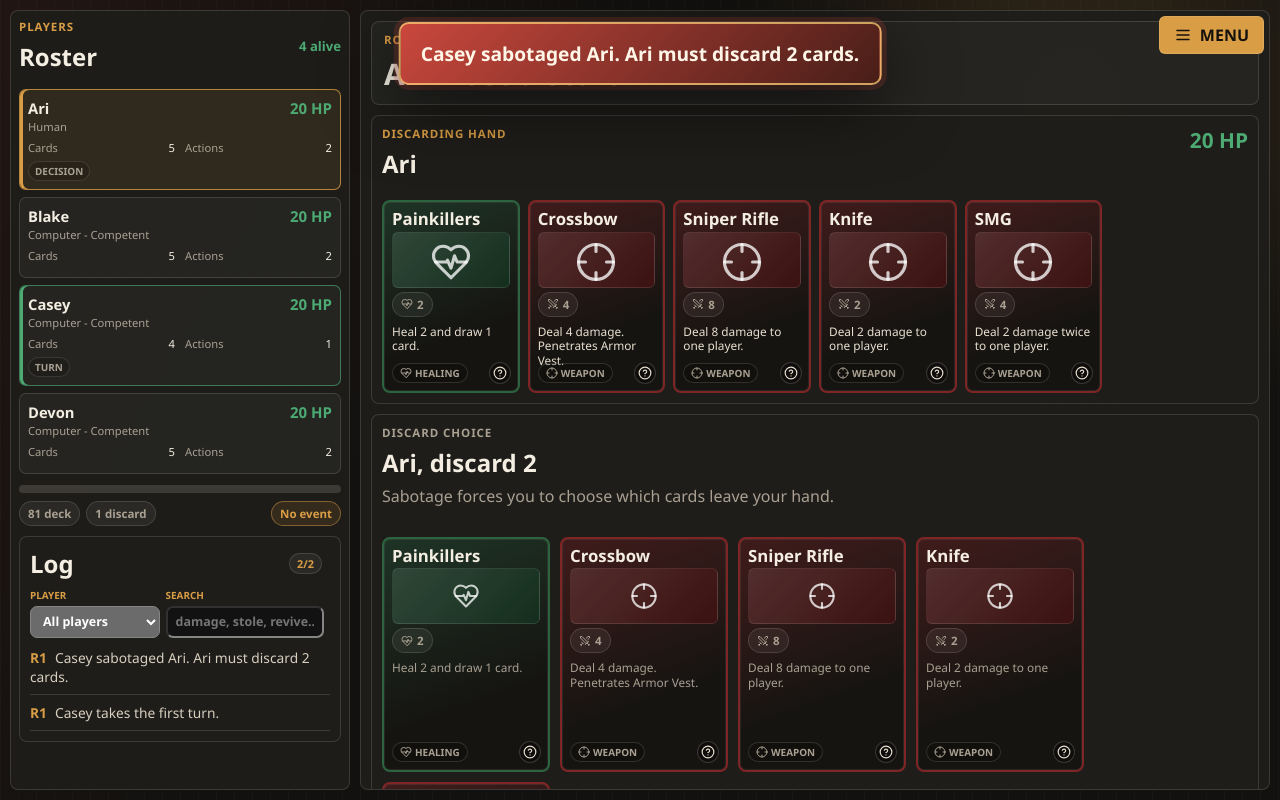
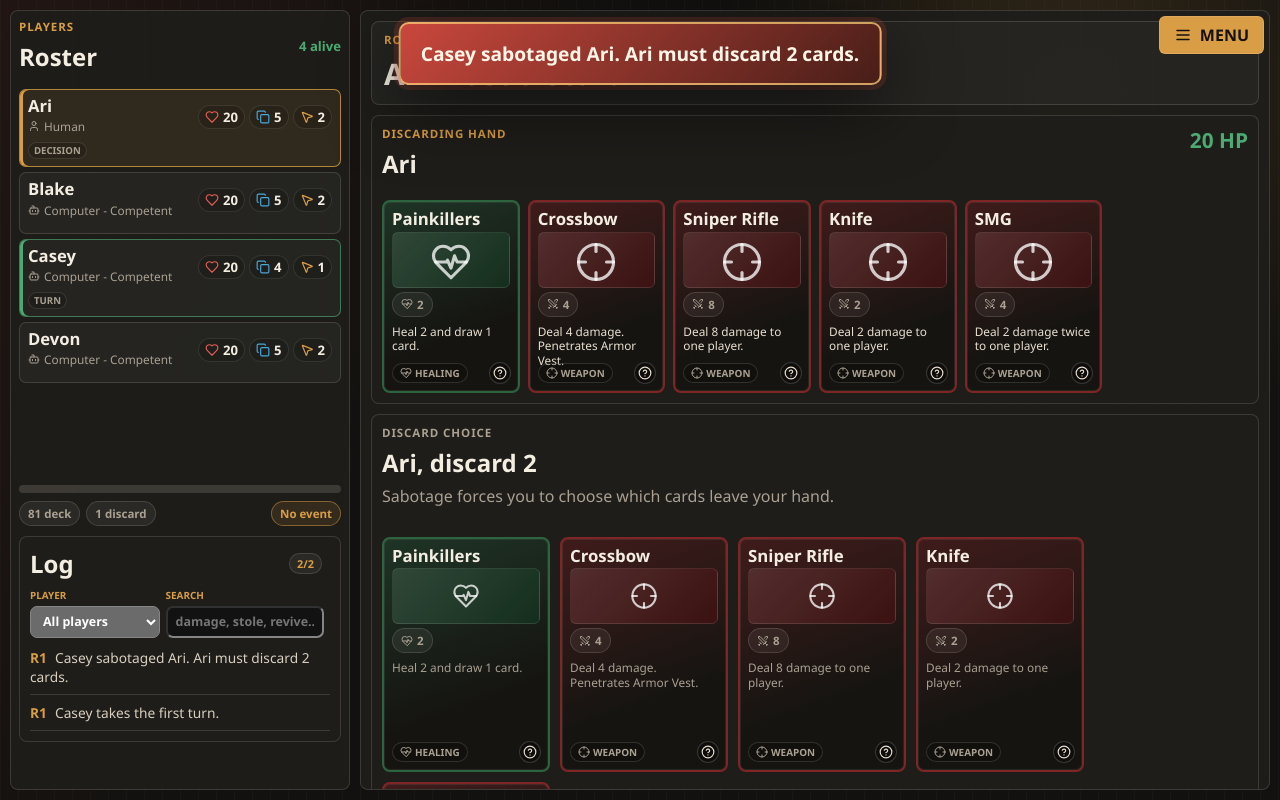
Before and after one commit to gcoxdev/outdrawn, a React (Vite) app: page / in a window 1280 px wide. Both pictures are taken after a click on the button "START GAME". Built offline with nearby package versions, Linux system fonts and the light colour scheme.

Commit message:
feat: rename game to Outdrawn

```diff
--- a/index.html
+++ b/index.html
@@ -3,7 +3,7 @@
   <head>
     <meta charset="UTF-8" />
     <meta name="viewport" content="width=device-width, initial-scale=1.0" />
-    <title>Last Hand Standing</title>
+    <title>Outdrawn</title>
   </head>
   <body>
     <div id="root"></div>
--- a/package.json
+++ b/package.json
@@ -1,5 +1,5 @@
 {
-  "name": "last-hand-standing",
+  "name": "outdrawn",
   "private": true,
   "version": "0.1.0",
   "type": "module",
--- a/src/components/PlayerRoster.tsx
+++ b/src/components/PlayerRoster.tsx
@@ -1,3 +1,4 @@
+import { Bot, Copy, Heart, MousePointer2, User } from "lucide-react";
 import { labelTeam } from "../game/rules";
 import type { GameState, PlayerId, PlayerState } from "../game/types";
 
@@ -25,6 +26,8 @@ export function PlayerRoster({ state, currentPlayerId, decisionPlayerId, display
           <article
             className={[
               "player-roster-card",
+              player.teamId === "team_a" ? "is-team-a" : "",
+              player.teamId === "team_b" ? "is-team-b" : "",
               player.id === decisionPlayerId ? "is-decision" : "",
               player.id === currentPlayerId ? "is-current" : "",
               player.id === displayPlayerId ? "is-display" : "",
@@ -37,20 +40,26 @@ export function PlayerRoster({ state, currentPlayerId, decisionPlayerId, display
             <div className="player-roster-card__identity">
               <div>
                 <h3>{player.name}</h3>
-                <p>{labelController(player)}</p>
+                <p>
+                  {player.controller.type === "computer" ? <Bot size={12} /> : <User size={12} />}
+                  {labelController(player)}
+                </p>
               </div>
-              <strong>{player.health} HP</strong>
+              <div className="player-roster-card__stats" aria-label={`${player.name} stats`}>
+                <span className="stat-health" title="Health">
+                  <Heart size={14} />
+                  {player.health}
+                </span>
+                <span className="stat-cards" title="Cards">
+                  <Copy size={14} />
+                  {player.hand.length}
+                </span>
+                <span className="stat-actions" title="Actions">
+                  <MousePointer2 size={14} />
+                  {player.actionsRemaining}
+                </span>
+              </div>
             </div>
-            <dl>
-              <div>
-                <dt>Cards</dt>
-                <dd>{player.hand.length}</dd>
-              </div>
-              <div>
-                <dt>Actions</dt>
-                <dd>{player.actionsRemaining}</dd>
-              </div>
-            </dl>
             <div className="player-roster-card__chips">
               {player.teamId && <span>{labelTeam(player.teamId)}</span>}
               {player.id === decisionPlayerId && <span>Decision</span>}
--- a/src/components/SetupScreen.tsx
+++ b/src/components/SetupScreen.tsx
@@ -119,7 +119,7 @@ export function SetupScreen({ settings, dispatch, onStart }: SetupScreenProps) {
     <main className="setup-screen">
       <GameMenu settings={settings} dispatch={dispatch} />
       <section className="setup-screen__panel">
-        <h1>Last Hand Standing</h1>
+        <h1>Outdrawn</h1>
 
         <div className="lobby-grid">
           <section className="lobby-section lobby-section--players">
--- a/src/components/WinnerModal.tsx
+++ b/src/components/WinnerModal.tsx
@@ -32,7 +32,7 @@ export function WinnerModal({ winner, winnerTeamId, winnerTeamMembers, dispatch
           <X size={24} strokeWidth={2.4} />
         </button>
         <Trophy className="winner-modal__icon" size={46} />
-        <p className="eyebrow">Last Hand Standing</p>
+        <p className="eyebrow">Outdrawn</p>
         <h2>{winnerTitle}</h2>
         <p>{winnerText}</p>
         <button className="primary-command" type="button" onClick={() => dispatch({ type: "RESET_GAME" })}>
--- a/src/data/cards.ts
+++ b/src/data/cards.ts
@@ -1,4 +1,4 @@
-// Last Hand Standing — Card Dataset v0.1
+// Outdrawn - Card Dataset v0.1
 // Designed for the first web prototype.
 
 export type CardType = "weapon" | "defense" | "ability" | "healing" | "event";
--- a/src/game/combat.ts
+++ b/src/game/combat.ts
@@ -174,7 +174,7 @@ export function resolveAttack(
   if (winner || winnerTeamId) {
     winnerId = winner?.id ?? nextState.players.find((player) => player.teamId === winnerTeamId && !player.eliminated)?.id ?? null;
     phase = "gameOver";
-    messages.push(winnerTeamId ? `${labelTeam(winnerTeamId)} is the last team standing.` : `${winner!.name} is the last hand standing.`);
+    messages.push(winnerTeamId ? `${labelTeam(winnerTeamId)} is the last team standing.` : `${winner!.name} wins.`);
   }
 
   return {
@@ -309,7 +309,7 @@ export function resolveSecondaryDamage(
       winnerId: winner?.id ?? nextState.players.find((player) => player.teamId === winnerTeamId && !player.eliminated)?.id ?? null,
       winnerTeamId
     };
-    messages.push(winnerTeamId ? `${labelTeam(winnerTeamId)} is the last team standing.` : `${winner!.name} is the last hand standing.`);
+    messages.push(winnerTeamId ? `${labelTeam(winnerTeamId)} is the last team standing.` : `${winner!.name} wins.`);
   }
 
   return { state: nextState, messages };
--- a/src/game/reducer.ts
+++ b/src/game/reducer.ts
@@ -164,7 +164,7 @@ function completeGame(state: GameState, winner: PlayerState | null, winnerTeamId
     winnerTeamId
       ? `${labelTeam(winnerTeamId)} is the last team standing.`
       : winner
-        ? `${winner.name} is the last hand standing.`
+        ? `${winner.name} wins.`
         : "No winner remains."
   );
 }
@@ -1472,7 +1472,7 @@ function resolveMinigunAttack(state: GameState, attacker: PlayerState, weapon: C
       winnerId: winner?.id ?? players.find((player) => player.teamId === winnerTeamId && !player.eliminated)?.id ?? null,
       winnerTeamId
     };
-    messages.push(winnerTeamId ? `${labelTeam(winnerTeamId)} is the last team standing.` : `${winner!.name} is the last hand standing.`);
+    messages.push(winnerTeamId ? `${labelTeam(winnerTeamId)} is the last team standing.` : `${winner!.name} wins.`);
   }
 
   return {
--- a/src/game/setup.ts
+++ b/src/game/setup.ts
@@ -11,7 +11,7 @@ export function createNewGame(
   const playerSetups = normalizePlayerSetups(playerInputs);
 
   if (playerSetups.length < 3 || playerSetups.length > 6) {
-    throw new Error("Last Hand Standing requires 3 to 6 players.");
+    throw new Error("Outdrawn requires 3 to 6 players.");
   }
 
   let mainDeck = shuffleDeck(expandDeck(mainDeckCards, "main"), random);
--- a/src/index.css
+++ b/src/index.css
@@ -740,16 +740,26 @@ p {
 
 .player-roster__list {
   display: grid;
-  gap: 7px;
+  gap: 5px;
 }
 
 .player-roster-card {
   display: grid;
-  gap: 6px;
+  gap: 5px;
   border: 1px solid var(--line);
   border-radius: 7px;
-  padding: 8px;
+  padding: 7px 8px;
   background: rgba(255, 255, 255, 0.035);
+}
+
+.player-roster-card.is-team-a {
+  border-color: rgba(62, 150, 218, 0.44);
+  background: linear-gradient(90deg, rgba(62, 150, 218, 0.14), rgba(255, 255, 255, 0.032));
+}
+
+.player-roster-card.is-team-b {
+  border-color: rgba(218, 91, 82, 0.44);
+  background: linear-gradient(90deg, rgba(218, 91, 82, 0.14), rgba(255, 255, 255, 0.032));
 }
 
 .player-roster-card.is-decision {
@@ -770,63 +780,72 @@ p {
 .player-roster-card__identity {
   display: grid;
   grid-template-columns: minmax(0, 1fr) auto;
+  align-items: center;
   gap: 8px;
 }
 
 .player-roster-card h3 {
-  margin-bottom: 1px;
+  margin-bottom: 0;
   overflow-wrap: anywhere;
-  font-size: 0.92rem;
+  font-size: 1.04rem;
+  line-height: 1.1;
 }
 
 .player-roster-card p {
+  display: inline-flex;
+  align-items: center;
+  gap: 4px;
   margin-bottom: 0;
   color: var(--muted);
-  font-size: 0.7rem;
-}
-
-.player-roster-card strong {
-  color: var(--green);
-  font-size: 0.94rem;
-  text-align: right;
-}
-
-.player-roster-card dl {
-  display: grid;
-  grid-template-columns: repeat(2, minmax(0, 1fr));
-  gap: 4px 10px;
-  margin: 0;
-  font-size: 0.7rem;
-}
-
-.player-roster-card dl div {
+  font-size: 0.74rem;
+}
+
+.player-roster-card__stats {
   display: flex;
-  justify-content: space-between;
-  gap: 8px;
-}
-
-.player-roster-card dt {
-  color: var(--muted);
-}
-
-.player-roster-card dd {
-  margin: 0;
-  text-align: right;
+  flex-wrap: wrap;
+  justify-content: flex-end;
+  gap: 4px;
+}
+
+.player-roster-card__stats span {
+  display: inline-flex;
+  align-items: center;
+  gap: 4px;
+  min-height: 24px;
+  border: 1px solid rgba(244, 238, 226, 0.1);
+  border-radius: 999px;
+  padding: 0 6px;
+  background: rgba(0, 0, 0, 0.16);
+  color: var(--text);
+  font-size: 0.82rem;
+  font-weight: 900;
+}
+
+.player-roster-card__stats .stat-health svg {
+  color: #e45d53;
+}
+
+.player-roster-card__stats .stat-cards svg {
+  color: #4aa7d8;
+}
+
+.player-roster-card__stats .stat-actions svg {
+  color: #d99d45;
 }
 
 .player-roster-card__chips {
   display: flex;
   flex-wrap: wrap;
-  gap: 4px;
+  gap: 3px;
 }
 
 .player-roster-card__chips span {
   border: 1px solid rgba(244, 238, 226, 0.12);
   border-radius: 999px;
-  padding: 2px 6px;
+  padding: 1px 5px;
   background: rgba(0, 0, 0, 0.16);
   color: var(--muted);
-  font-size: 0.62rem;
+  font-size: 0.6rem;
   font-weight: 900;
   text-transform: uppercase;
 }
```
Also changed, not shown: 5 other files (tests, documents, lock files or other folders).
